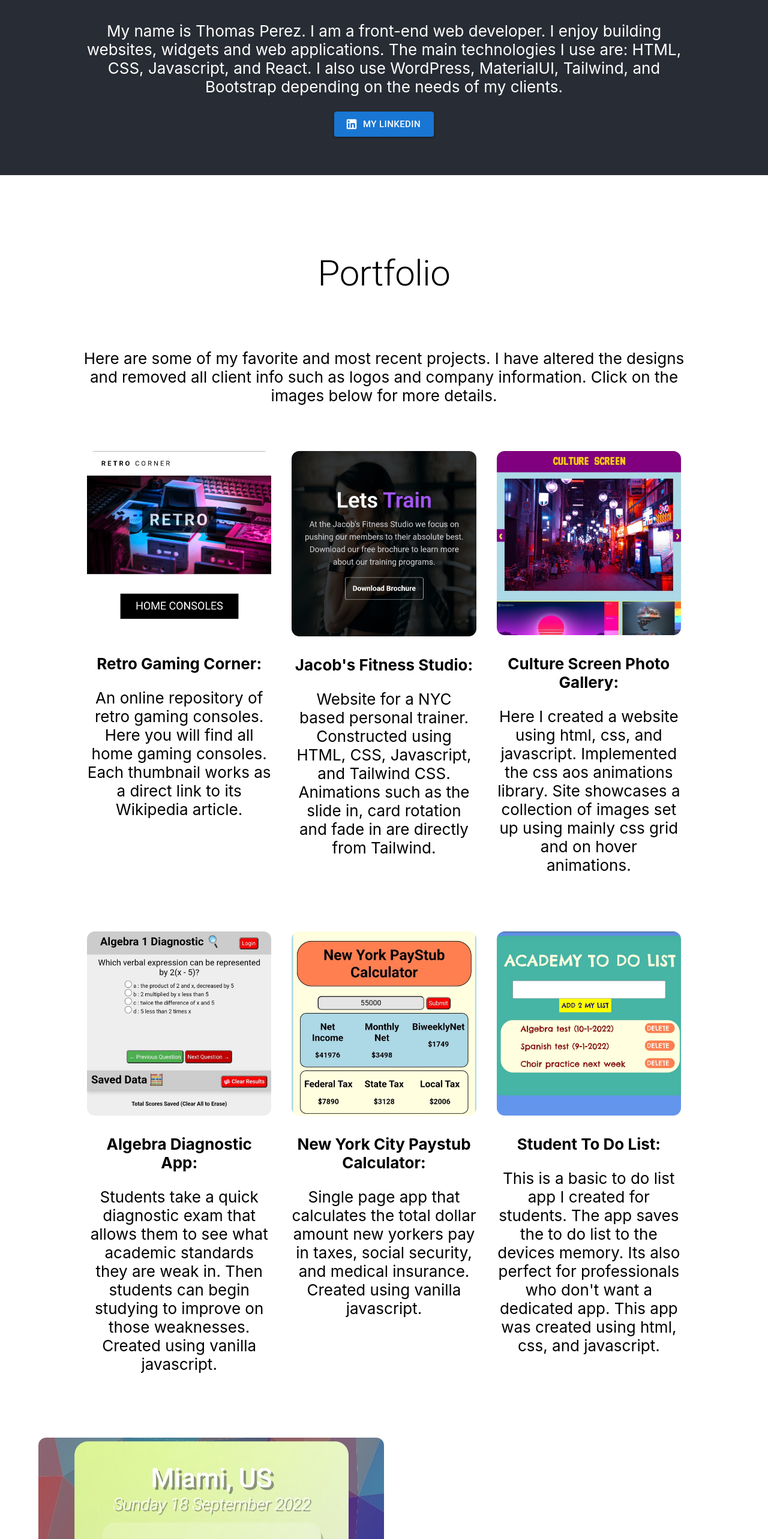
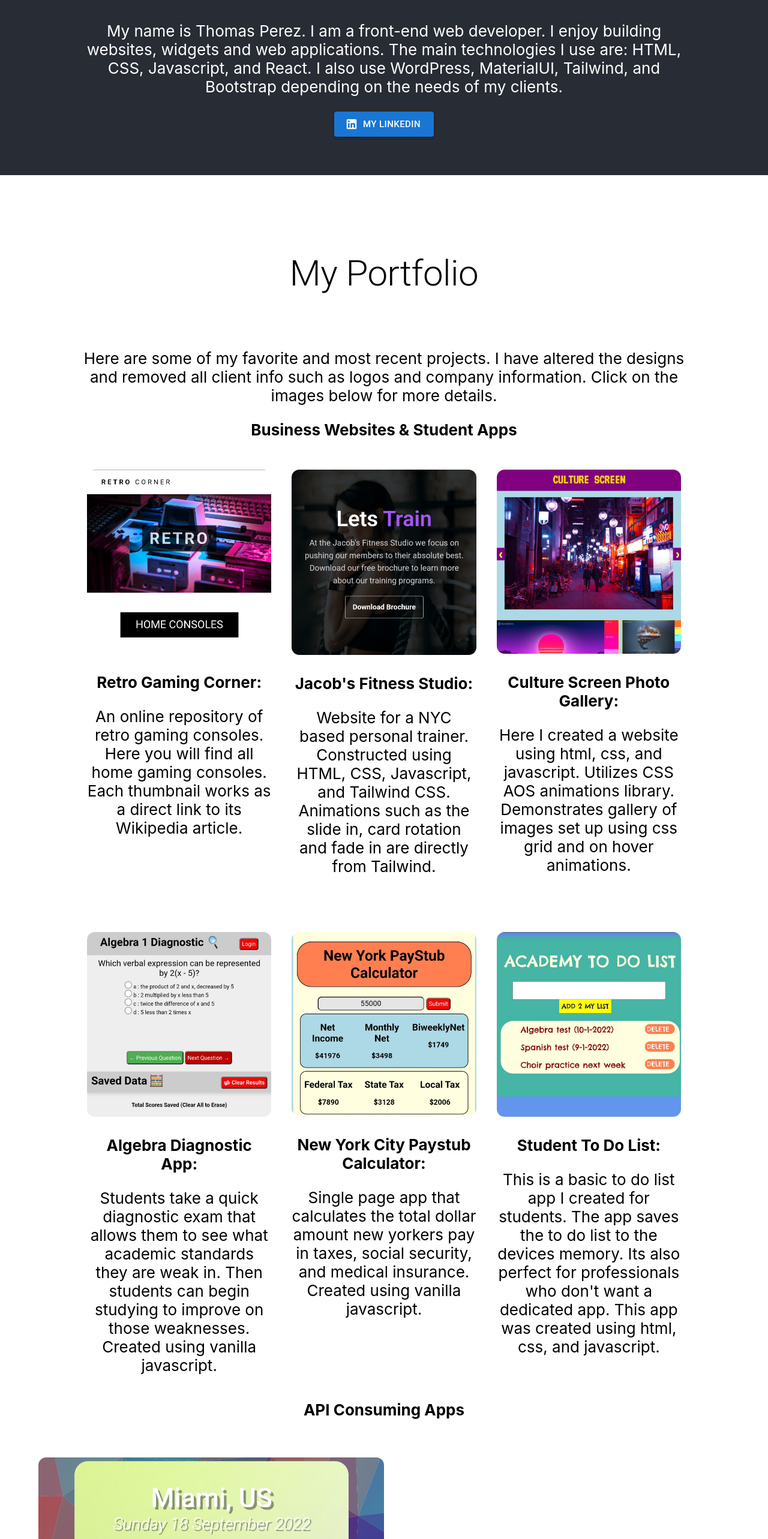
Before and after one commit to Perez-Thomas/thomas-perez-port, a React (Create React App) app: page / in a window 1280 px wide. Shown: the part 1207-3773 px from the top of the page at 60% size. Built offline with nearby package versions, Linux system fonts and the light colour scheme.

Commit message:
Update App.js

```diff
--- a/src/App.js
+++ b/src/App.js
@@ -147,13 +147,16 @@ function App() {
         {/* 3-2-1 Rows of Apps */}
         <div className="tileContainer">
           <Typography variant="h2" component="div" className="portfolioTitle">
-            Portfolio
+            My Portfolio
           </Typography>
           <p className="portfolioDescription">
             Here are some of my favorite and most recent projects. I have
             altered the designs and removed all client info such as logos and
             company information. Click on the images below for more details.
           </p>
+          <div className="portfolioDescription">
+            <b>Business Websites & Student Apps</b>
+          </div>
           <div className="tiles">
             <div className="tileImage">
               <a href="https://retrogamecorner.netlify.app">
@@ -185,6 +188,7 @@ function App() {
                 slide in, card rotation and fade in are directly from Tailwind.
               </p>
             </div>
+
             <div className="tileImage">
               <a href="https://culture-screen.netlify.app">
                 <img
@@ -198,11 +202,11 @@ function App() {
                   <b>Culture Screen Photo Gallery:</b>
                 </p>
                 Here I created a website using html, css, and javascript.
-                Implemented the css aos animations library. Site showcases a
-                collection of images set up using mainly css grid and on hover
-                animations.
+                Utilizes CSS AOS animations library. Demonstrates gallery of
+                images set up using css grid and on hover animations.
               </p>
             </div>
+
             <div className="tileImage">
               <a href="https://algebra-quiz-app.netlify.app/">
                 <img
@@ -255,6 +259,10 @@ function App() {
             </div>
           </div>
           {/*  */}
+
+          <div className="portfolioDescription">
+            <b>API Consuming Apps</b>
+          </div>
           <div className="firstProject">
             <div class="BannerImage">
               <a href="https://weatherize-me.netlify.app">
```
